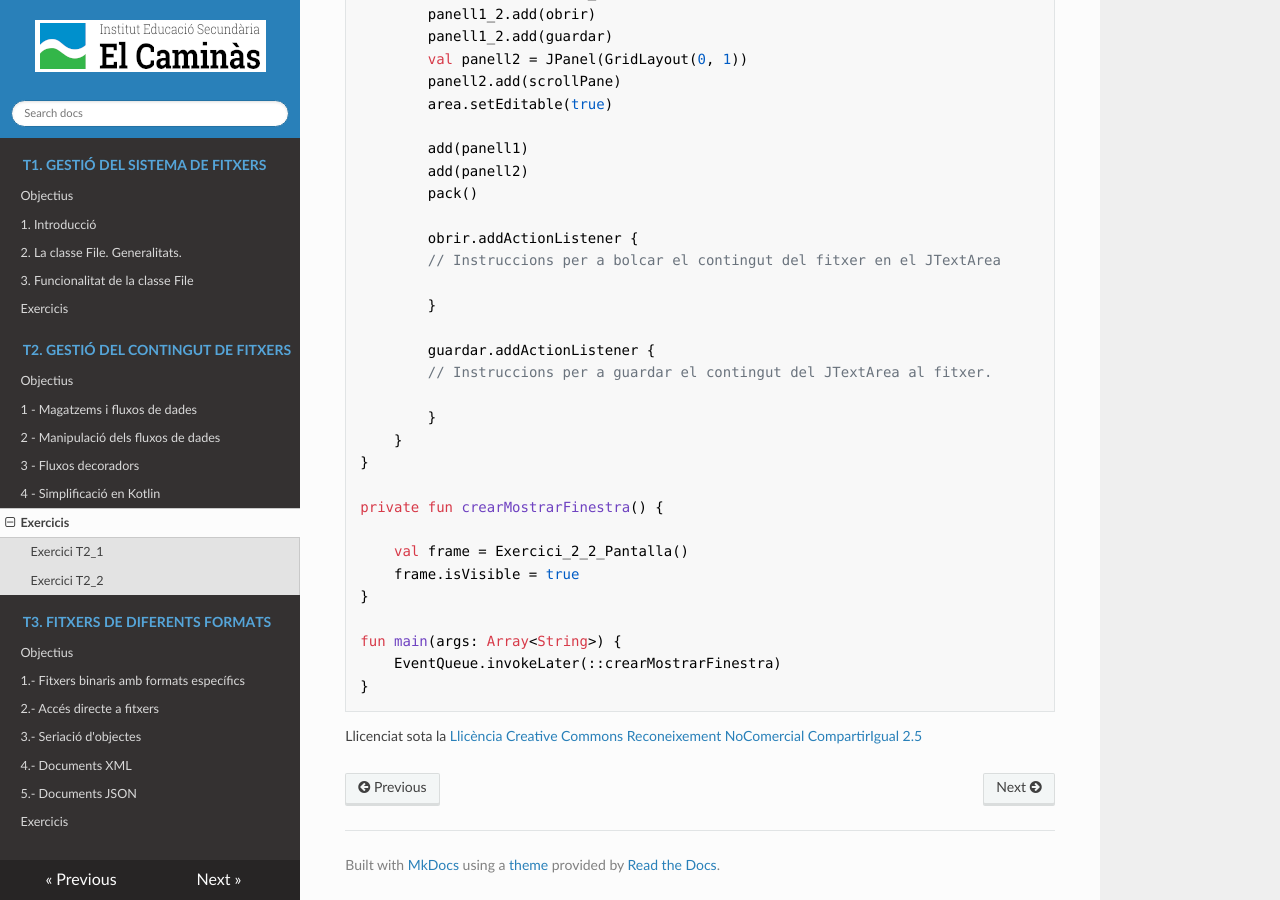
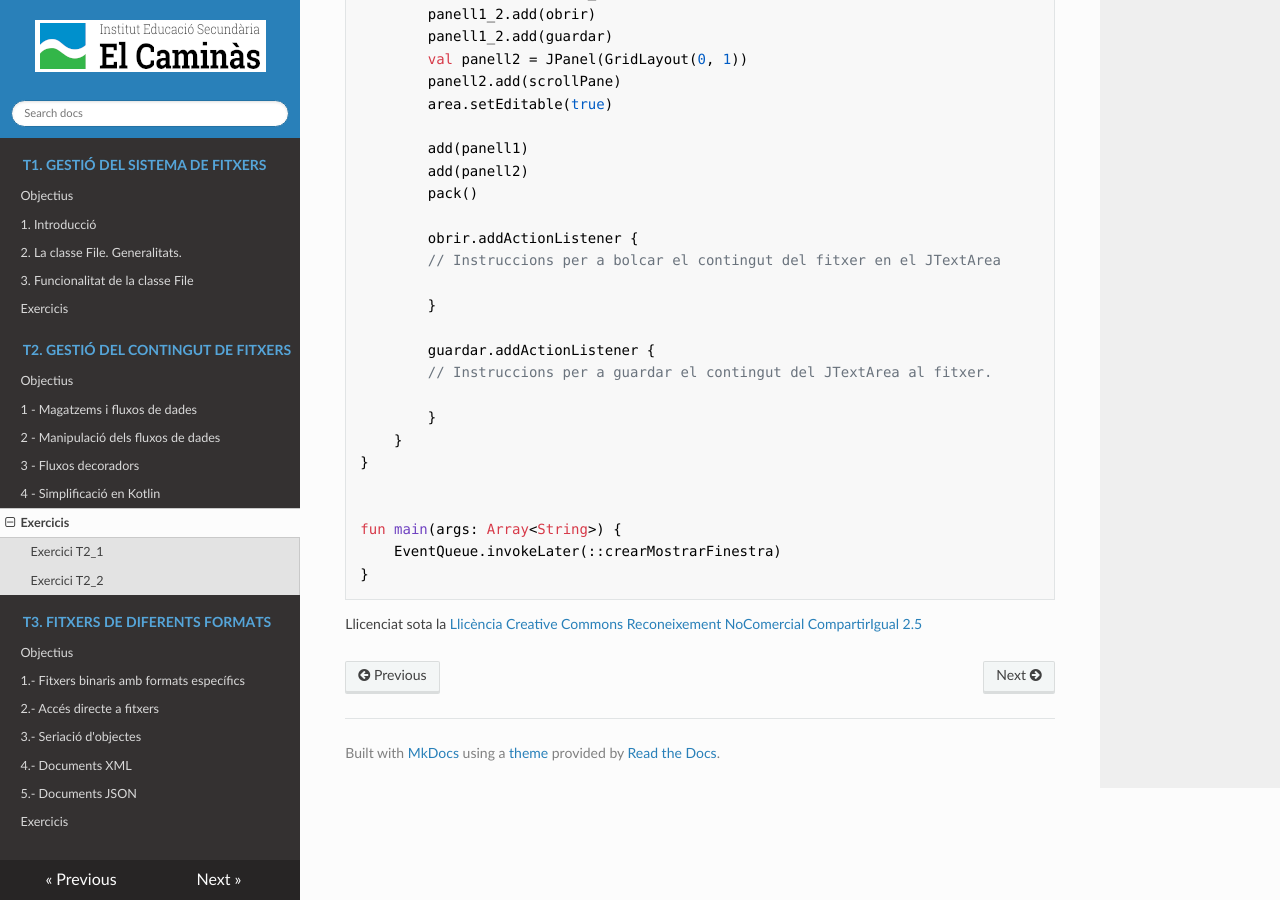
Before and after one commit to asalvadorc/AD_Ficheros, an MkDocs documentation site: the page built from docs/AD_T2_Gesti_del_contingut_de_fitxers/exercicis.md, in a window 1280 px wide and 900 px high, scrolled down 4417 px. Built offline with MkDocs 1.6.1, drawn with Linux system fonts in a browser that asks for light colours; nearby versions of some CDN libraries.

Commit message:
Update exercicis.md

```diff
--- a/docs/AD_T2_Gesti_del_contingut_de_fitxers/exercicis.md
+++ b/docs/AD_T2_Gesti_del_contingut_de_fitxers/exercicis.md
@@ -188,11 +188,6 @@ mètodes **addActionListener** dels botons **obrir** i **guardar**
     	}
     }
 
-    private fun crearMostrarFinestra() {
-
-    	val frame = Exercici_2_2_Pantalla()
-    	frame.isVisible = true
-    }
 
     fun main(args: Array<String>) {
     	EventQueue.invokeLater(::crearMostrarFinestra)
```
